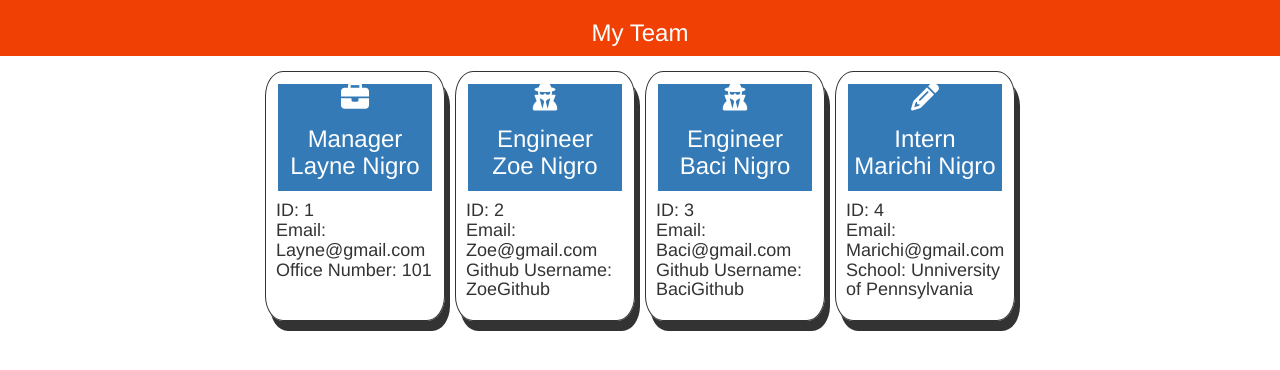
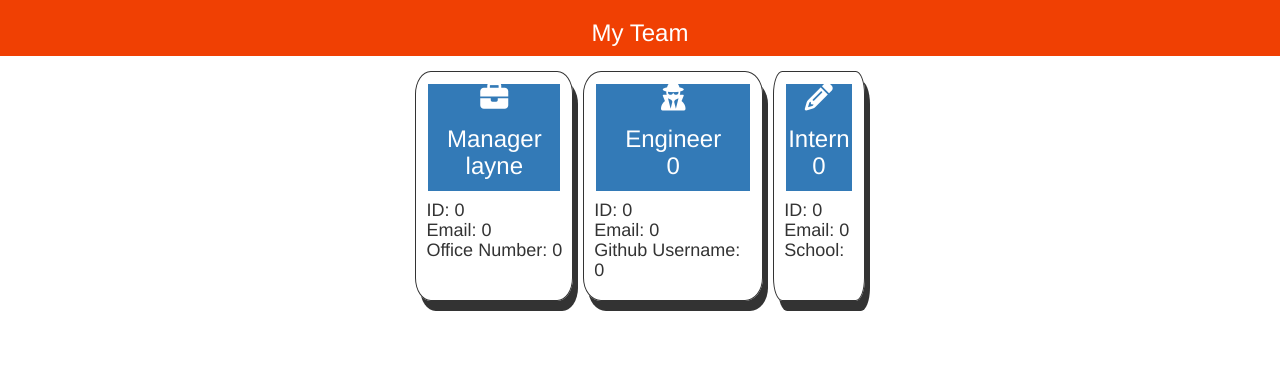
Before and after one commit to LayneNi/Team-Profile-Generator, a website: page index.html in a window 1280 px wide. Drawn offline with nearby package versions, Linux system fonts and the light colour scheme; files that its build step writes are made by us from their sources.

Commit message:
final version with read me

```diff
--- a/index.html
+++ b/index.html
@@ -26,24 +26,19 @@
 <section class="team-cards d-flex justify-content-center row align-items-center" >
 
 <div class="card border-0 border-primary rounded p-5 justify-content-center" style="max-width: 18rem;">
-      <div class="card-header text-white bg-primary text-center"><i class="fa-sharp fa-solid fa-briefcase fa-2xl"></i><h3>Manager </br>Layne Nigro</h3></div>
+      <div class="card-header text-white bg-primary text-center"><i class="fa-sharp fa-solid fa-briefcase fa-2xl"></i><h3>Manager </br>layne</h3></div>
       <div class="card-body text-black bg-light">
-        <h4 class="card-text">ID: 1 </br>Email: Layne@gmail.com </br>Office Number: 101</h4>
+        <h4 class="card-text">ID: 0 </br>Email: 0 </br>Office Number: 0</h4>
       </div>
     </div><div class="card border-0 border-primary rounded p-5 justify-content-center" style="max-width: 18rem;">
-      <div class="card-header text-white bg-primary text-center"><i class="fa-sharp fa-solid fa-user-secret fa-2xl"></i><h3>Engineer </br>Zoe Nigro</h3></div>
+      <div class="card-header text-white bg-primary text-center"><i class="fa-sharp fa-solid fa-user-secret fa-2xl"></i><h3>Engineer </br>0</h3></div>
       <div class="card-body text-black bg-light">
-        <h4 class="card-text">ID: 2 </br>Email: Zoe@gmail.com </br>Github Username: ZoeGithub</h4>
+        <h4 class="card-text">ID: 0 </br>Email: 0 </br>Github Username: 0</h4>
       </div>
     </div><div class="card border-0 border-primary rounded p-5 justify-content-center" style="max-width: 18rem;">
-      <div class="card-header text-white bg-primary text-center"><i class="fa-sharp fa-solid fa-user-secret fa-2xl"></i><h3>Engineer </br>Baci Nigro</h3></div>
+      <div class="card-header text-white bg-primary text-center"><i class="fa-sharp fa-solid fa-pencil fa-2xl"></i><h3>Intern </br>0</h3></div>
       <div class="card-body text-black bg-light">
-        <h4 class="card-text">ID: 3 </br>Email: Baci@gmail.com </br>Github Username: BaciGithub</h4>
-      </div>
-    </div><div class="card border-0 border-primary rounded p-5 justify-content-center" style="max-width: 18rem;">
-      <div class="card-header text-white bg-primary text-center"><i class="fa-sharp fa-solid fa-pencil fa-2xl"></i><h3>Intern </br>Marichi Nigro</h3></div>
-      <div class="card-body text-black bg-light">
-        <h4 class="card-text">ID: 4 </br>Email: Marichi@gmail.com </br>School: Unniversity of Pennsylvania</h4>
+        <h4 class="card-text">ID: 0 </br>Email: 0 </br>School: </h4>
       </div>
     </div>
 
--- a/utils/generateHTML.js
+++ b/utils/generateHTML.js
@@ -31,11 +31,11 @@ function generateCards(data) {
   }
   for (let i = 0; i < data.length; i++) {
     const emp = data[i];
-    if (emp.getRole() === "manager"){
+    if (emp.getRole() === "manager") {
       allCards.push(generateManagerCards(emp))
-    } if (emp.getRole() === "Engineer"){
+    } if (emp.getRole() === "Engineer") {
       allCards.push(generateEngineerCards(emp))
-    } if (emp.getRole() === "Intern"){
+    } if (emp.getRole() === "Intern") {
       allCards.push(generateInternCards(emp))
     }
   }
```
Also changed, not shown: README.md, assets/Team-profile-builder-screenshot.PNG (added), assets/styles.css (renamed from styles.css), index.js (line endings or trailing spaces). Lines whose indentation alone changed are shown as unchanged.
